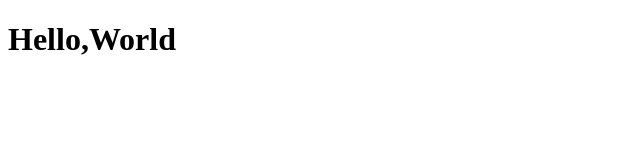
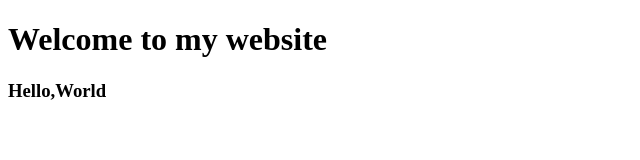
Before and after one commit to Paribesh01/hello, a plain HTML site: page hello.html in a window 1280 px wide. Shown: the whole page, without its empty margins (0-640 px from the left). Drawn offline with Linux system fonts and the light colour scheme.

Commit message:
add a header

```diff
--- a/hello.html
+++ b/hello.html
@@ -7,6 +7,7 @@
     <title>Document</title>
 </head>
 <body>
-    <h1>Hello,World</h1>
+    <h1>Welcome to my website</h1>
+    <h3>Hello,World</h3>
 </body>
 </html>
```
